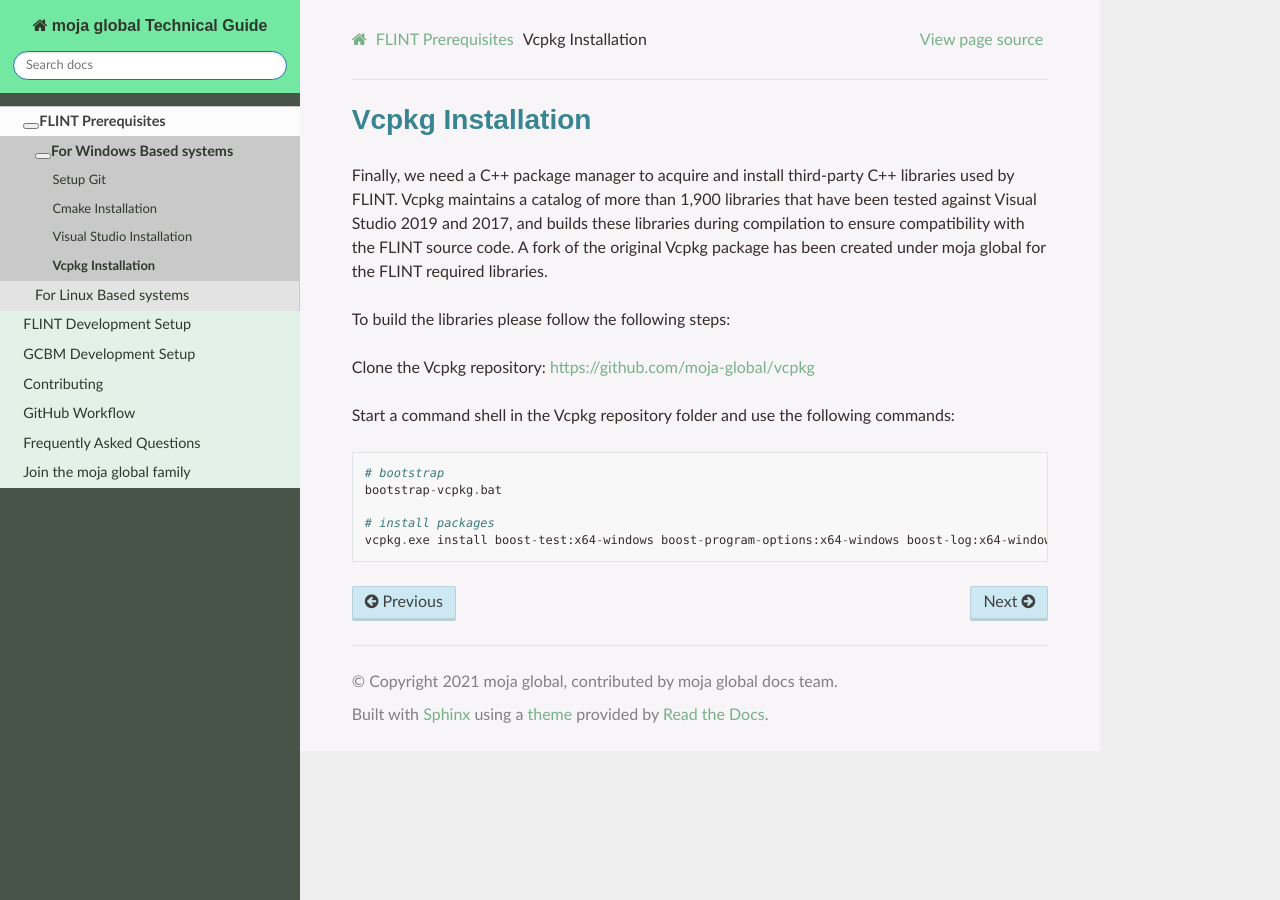
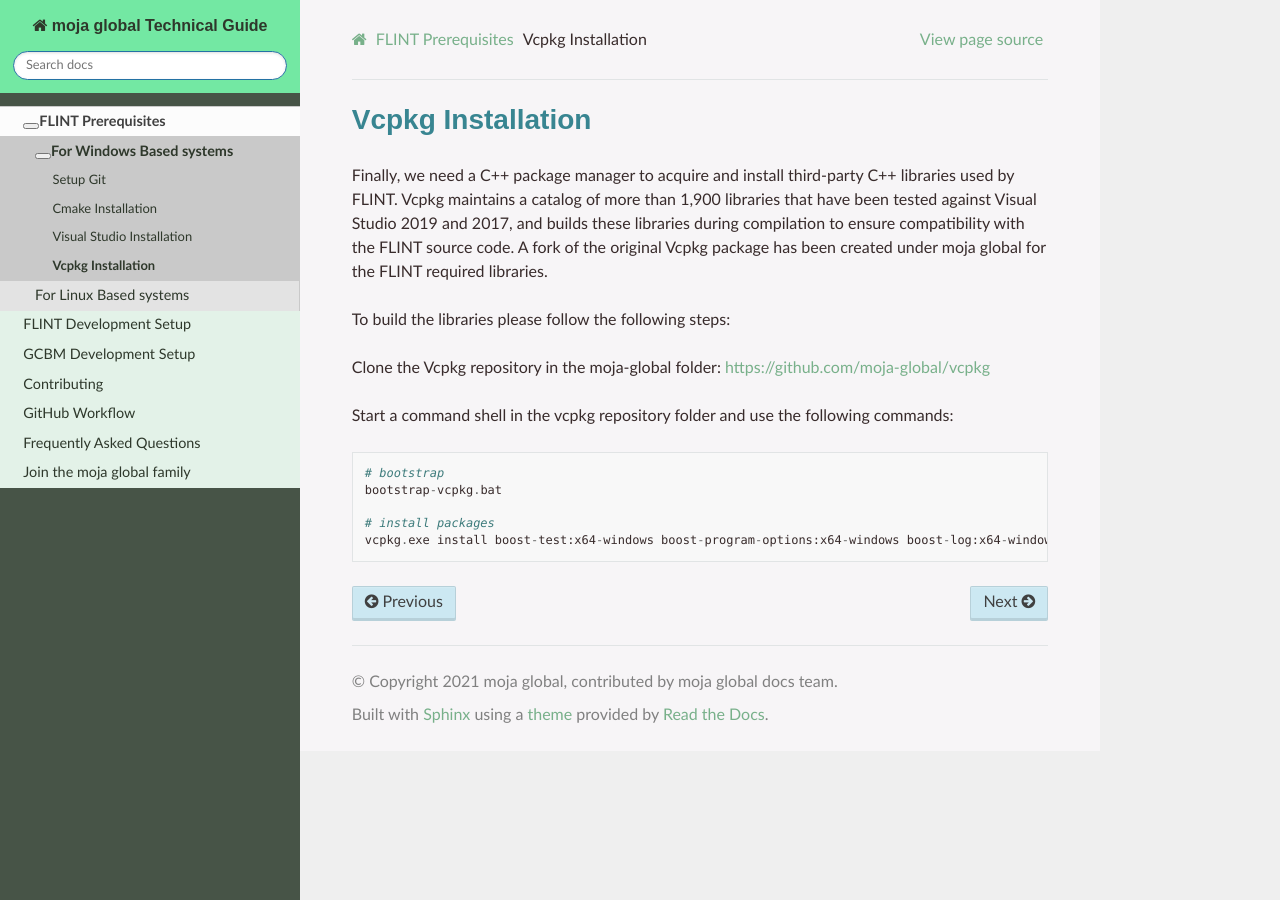
Before and after one commit to moja-global/moja_global_docs, a Sphinx documentation site: the page built from docs/prerequisites/vcpkg.rst, in a window 1280 px wide. Built offline with Sphinx 7.4.7 and the Read the Docs theme 2.0.0, drawn with Linux system fonts in a browser that asks for light colours.

Commit message:
Update vcpkg.rst

```diff
--- a/docs/prerequisites/vcpkg.rst
+++ b/docs/prerequisites/vcpkg.rst
@@ -13,9 +13,9 @@
 
 To build the libraries please follow the following steps:
 
-* Clone the Vcpkg repository: https://github.com/moja-global/vcpkg
+* Clone the Vcpkg repository in the moja-global folder: https://github.com/moja-global/vcpkg
 
-* Start a command shell in the Vcpkg repository folder and use the following commands:
+* Start a command shell in the vcpkg repository folder and use the following commands:
 ::
 
     # bootstrap
```
